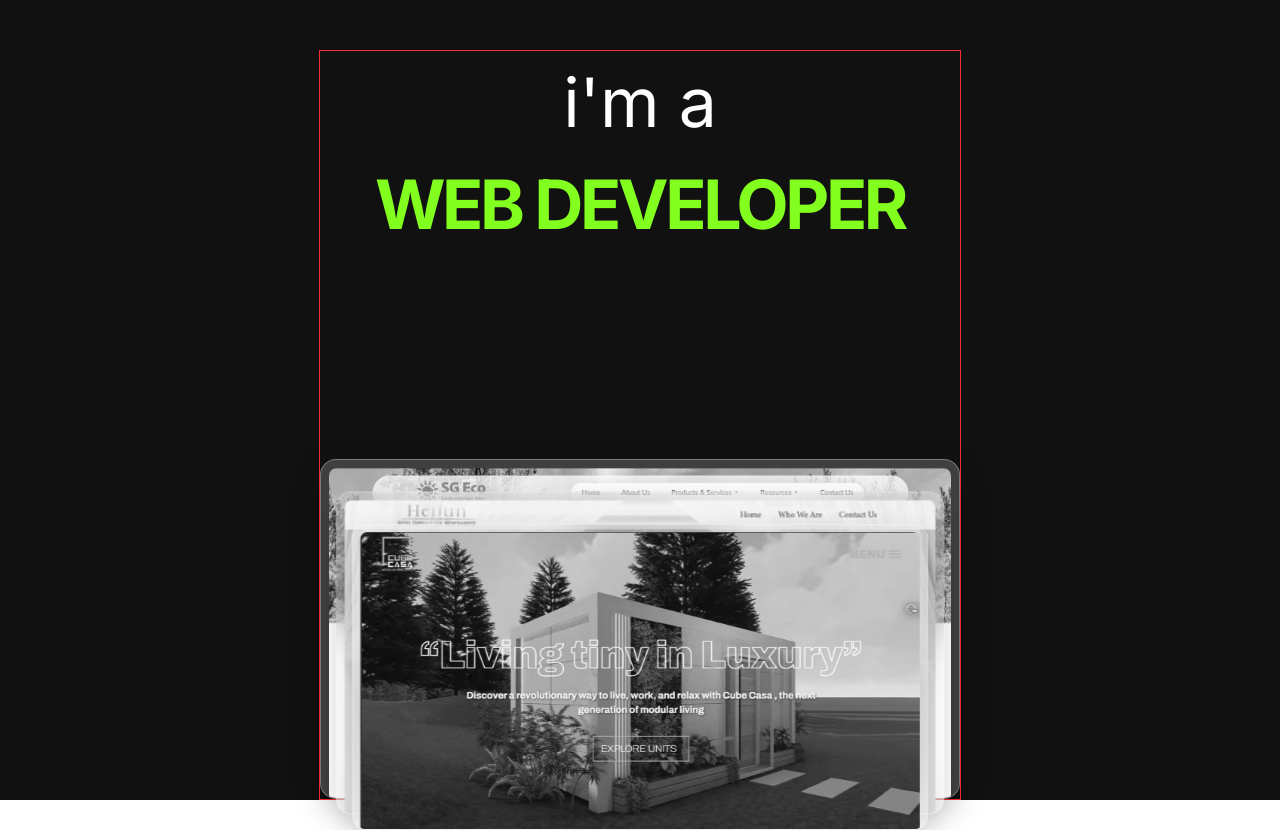
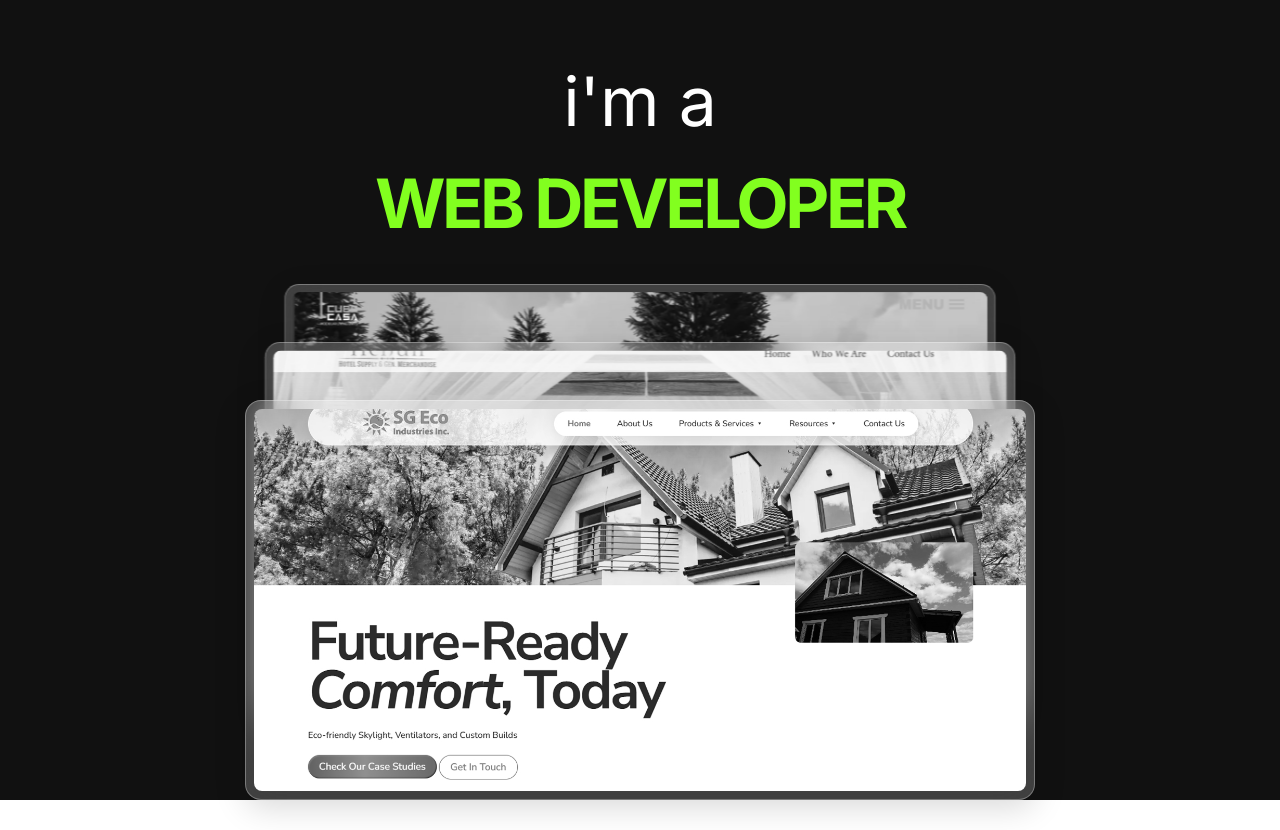
Before and after one commit to markmarkestareja/My-Portfolio-2026, a React (Vite) app: page / in a window 1280 px wide. After the commit the page ends 800 px from the top, so only its background shows below. Built offline with nearby package versions, Linux system fonts and the light colour scheme.

Commit message:
Glasscard Done

```diff
--- a/src/App.jsx
+++ b/src/App.jsx
@@ -13,14 +13,11 @@ function App() {
       <div
         className="
           relative
-          border
-          h-[750px]
+          h-[370px] md:h-[750px]
           flex
           flex-col
           justify-between
           items-center
-          border-1
-          border-red-500
           ">
 
         <h1 className="text-center">
@@ -30,14 +27,14 @@ function App() {
         <div
           className="
             relative
-            w-[272px] md:w-[640px] lg:w-[790]
-            h-[145px] md:h-[340px] lg:h-[400]
+            w-[272px] md:w-[640px] lg:w-[790px]
+            h-[145px] md:h-[340px] lg:h-[400px]
             flex
             items-center
             justify-center">
           {heroProjectImg.map(({ id, img, alt }, index) => (
             <GlassCard key={id} index={index}>
-              <img src={img} alt={alt} className="rounded-lg relative z-10" />
+              <img src={img} alt={alt} className="rounded-lg relative z-10 h-full w-full object-cover" />
             </GlassCard>
           ))}
         </div>
--- a/src/components/glassCard.jsx
+++ b/src/components/glassCard.jsx
@@ -4,8 +4,8 @@ function GlassCard({ children, index }) {
   return (
     <div
       className="
-        w-[272px] md:w-[640px] lg:w-[790]
-        h-[145px] md:h-[340px] lg:h-[400]
+        w-full
+        h-full
         rounded-2xl
         overflow-hidden
         p-[8px]
@@ -15,12 +15,17 @@ function GlassCard({ children, index }) {
         backdrop-blur-xl
         border border-white/30
         shadow-[var(--box-shadow)]
+
+        [--glassCardSpace:26px]
+        md:[--glassCardSpace:42px]
+        lg:[--glassCardSpace:68px]
         "
 
         style={{
-          top: `${index * 24}px`,
+          "--i": index,
+          top: `calc(var(--glassCardSpace) * var(--i) * -1)`,
           bottom: 8,
-          zIndex: 10 + index,
+          zIndex: 10 - index,
           scale: 1 - index * 0.05,
         }}
     >
```
